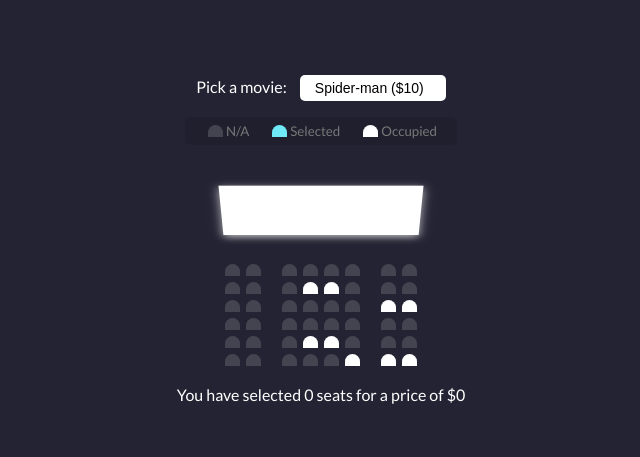
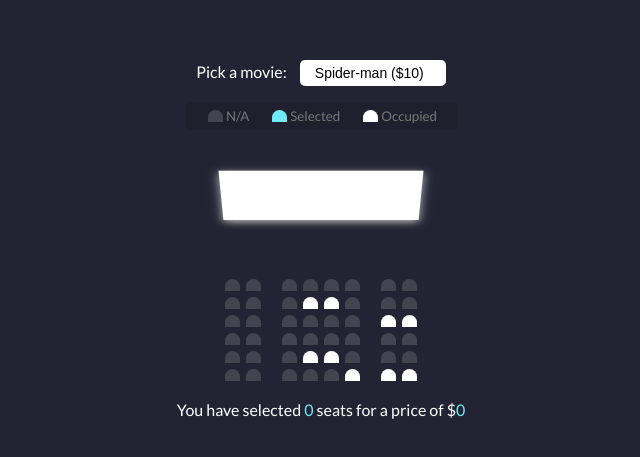
Before and after one commit to Marianaa93/Js-Vanilla, a plain HTML site: page movie_seat_movie/index.html in a window 1280 px wide. Shown: the part 153-610 px from the top of the page, without its empty margins (319-959 px from the left). Drawn offline with Linux system fonts and the light colour scheme; files whose address does not match are found by name.

Commit message:
completed css

```diff
--- a/movie_seat_movie/style.css
+++ b/movie_seat_movie/style.css
@@ -20,6 +20,7 @@ body {
 
 .container {
   perspective: 1000px;
+  margin-bottom: 30px;
 }
 
 .movie_container select {
@@ -99,3 +100,7 @@ body {
   transform: rotateX(-45deg);
   box-shadow: 0 3px 10px rgba(255, 255, 255, 0.7);
 }
+
+p.text span {
+  color: #6feaf6;
+}
```
